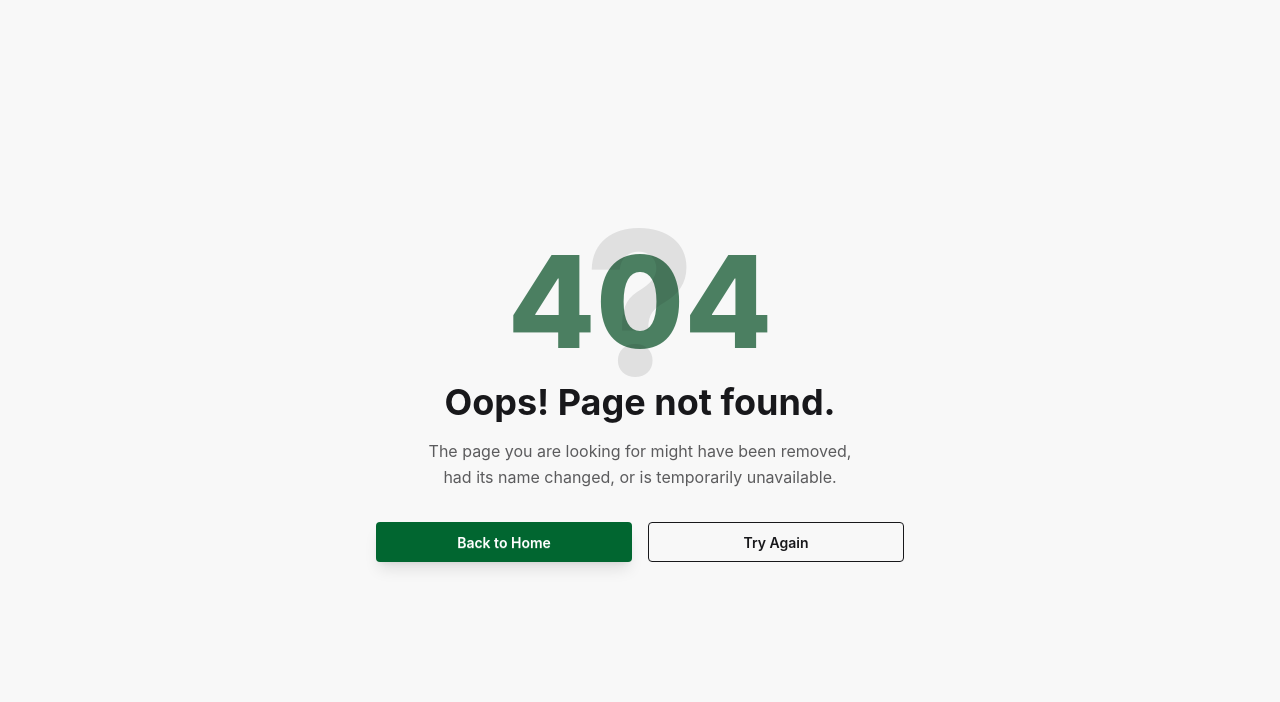
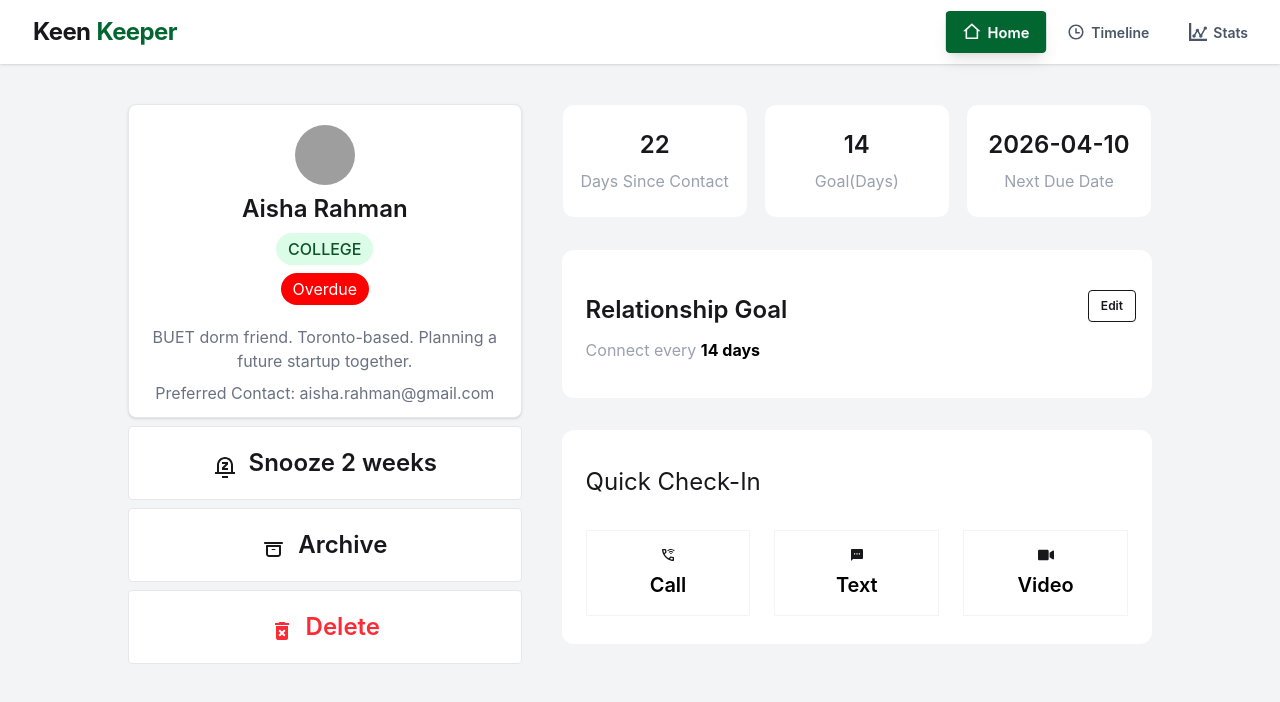
Before and after one commit to fardinSanjida/fardin-keeper, a React (Vite) app: page /friendDetails/1 in a window 1280 px wide. Before the commit this address had no page. Shown: the top 702 px of the page. Built offline with nearby package versions, Linux system fonts and the light colour scheme; grey boxes are pictures that could not be loaded.

Commit message:
friends details added

```diff
--- a/src/componenets/homepage/AllFriends.jsx
+++ b/src/componenets/homepage/AllFriends.jsx
@@ -1,4 +1,5 @@
 import React, { use } from 'react';
+import FriendCart from '../ui/FriendCart';
 
 
 const friendPromise = fetch('/friendsData.json').then(res => res.json());
@@ -11,14 +12,7 @@ const AllFriends = () => {
             <h1 className='text-3xl font-bold text-center mb-6'>All Friends</h1>
             <div className='w-[80%] grid grid-cols-1 md:grid-cols-2 lg:grid-cols-4 mx-auto gap-6 mt-20'>
                 {friends.map((friend) => (
-                    <div key={friend.id} className='card bg-base-100 border border-gray-200 shadow-sm '>
-                        <figure><img src={friend.picture} alt="Friend" className='mt-5 w-15 h-15 object-cover rounded-full' /></figure>
-                        <h2 className='text-2xl font-semibold text-center mt-2'>{friend.name}</h2>
-                        <p className='text-center mt-2 text-md text-gray-400'>{friend.days_since_contact}d ago </p>
-                        <h4 className='text-center mt-2 text-md font-medium text-green-900 bg-green-100 w-fit py-1 px-3 rounded-full mx-auto'>{friend.tags[0].toUpperCase()}</h4>
-                        <p className=' w-fit mx-auto px-3 py-1 mt-2 mb-6 text-md text-white rounded-full'  style={{ backgroundColor: friend.status === "Overdue" ? "red" : friend.status === "O  n-track" ? "green" :  "orange",  }}>{friend.status}</p>
-                    </div>
-
+                   <FriendCart key={friend.id} friend={friend} />
                 ))}
             </div>
 
--- /dev/null
+++ b/src/componenets/ui/FriendCart.jsx
@@ -0,0 +1,21 @@
+import React from 'react';
+import {  Link } from 'react-router';
+
+
+const FriendCart = ({ friend }) => {
+    return (
+        <div>
+         <Link to={`/friendDetails/${friend.id}`} key={friend.id} className='card bg-base-100 border border-gray-200 shadow-sm '>
+                        <figure><img src={friend.picture} alt="Friend" className='mt-5 w-15 h-15 object-cover rounded-full' /></figure>
+                        <h2 className='text-2xl font-semibold text-center mt-2'>{friend.name}</h2>
+                        <p className='text-center mt-2 text-md text-gray-400'>{friend.days_since_contact}d ago </p>
+                        <h4 className='text-center mt-2 text-md font-medium text-green-900 bg-green-100 w-fit py-1 px-3 rounded-full mx-auto'>{friend.tags[0].toUpperCase()}</h4>
+                        <p className=' w-fit mx-auto px-3 py-1 mt-2 mb-6 text-md text-white rounded-full'  style={{ backgroundColor: friend.status === "Overdue" ? "red" : friend.status === "On-track" ? "green" :  "orange",  }}>{friend.status}</p>
+                    </Link>
+
+
+        </div>
+    );
+};
+
+export default FriendCart;
--- a/src/pages/error/Error.jsx
+++ b/src/pages/error/Error.jsx
@@ -1,5 +1,7 @@
 import React from 'react';
-import { Link, useRouteError } from 'react-router';
+import {  useRouteError } from 'react-router';
+import { Link } from 'react-router';
+
 
 const Error = () => {
     const error = useRouteError();
--- /dev/null
+++ b/src/pages/friendDetails/FriendDetails.jsx
@@ -0,0 +1,103 @@
+import React from 'react';
+import { useLoaderData, useParams } from 'react-router';
+import { RiNotificationSnoozeLine } from "react-icons/ri";
+import { MdDeleteForever } from "react-icons/md";
+import { TiArchive } from "react-icons/ti";
+import { MdOutlineWifiCalling3 } from "react-icons/md";
+import { FaVideo } from "react-icons/fa";
+import { IoMdText } from "react-icons/io";
+
+
+
+const FriendDetails = () => {
+
+    const { id } = useParams();
+
+   const friends = useLoaderData();
+    const expectedFriend = friends.find(friend => friend.id === parseInt(id));
+    console.log(expectedFriend,"expectedFriend");
+
+
+
+    return (
+        <div className= 'bg-gray-100' >
+
+            {expectedFriend && (
+                <div className=' w-[80%] pt-10 pb-10 gap-10 mx-auto flex'>
+                <div className='w-[40%]'>
+                     <div key={expectedFriend.id} className='card bg-base-100 border border-gray-200 shadow-sm '>
+                        <figure><img src={expectedFriend.picture} alt="Friend" className='mt-5 w-15 h-15 object-cover rounded-full' /></figure>
+                        <h2 className='text-2xl font-semibold text-center mt-2'>{expectedFriend.name}</h2>
+
+                        <h4 className='text-center mt-2 text-md font-medium text-green-900 bg-green-100 w-fit py-1 px-3 rounded-full mx-auto'>{expectedFriend.tags[0].toUpperCase()}</h4>
+                        <p className=' w-fit mx-auto px-3 py-1 mt-2 mb-3 text-md text-white rounded-full'  style={{ backgroundColor: expectedFriend.status === "Overdue" ? "red" : expectedFriend.status === "On-track" ? "green" :  "orange",  }}>{expectedFriend.status}</p>
+                        <p className='text-center mt-2 text-md text-gray-500'>{expectedFriend.bio} </p>
+                        <p className='text-center mt-2 pb-3 text-md text-gray-500'> Preferred Contact: {expectedFriend.email} </p>
+                    </div>
+                     <div>
+                         <h4 className ='text-2xl  bg-white  font-semibold justify-center mt-2 p-5 border-1 border-gray-200 flex gap-3 rounded' > <RiNotificationSnoozeLine className='font-semibold text-center mt-2'/> Snooze 2 weeks</h4>
+                     </div>
+                     <div>
+                         <h4 className ='text-2xl  bg-white  font-semibold justify-center mt-2 p-5 border-1 border-gray-200 flex gap-3 rounded' > <TiArchive className='font-semibold text-center mt-2'/> Archive</h4>
+                     </div>
+                     <div>
+                         <h4 className ='text-2xl text-red-500 bg-white font-semibold justify-center mt-2 p-5 border-1 border-gray-200 flex gap-3 rounded ' > <MdDeleteForever className='font-semibold text-center mt-2'/> Delete</h4>
+                     </div>
+                </div>
+                <div className='w-[60%] mb-3'>
+                    <div className=' grid  md:grid-cols-3 gap-4 mb-8 '>
+                        <div className=' border border-gray-100 bg-white rounded-xl '>
+                            <h4 className='text-2xl font-semibold text-center mt-6 border-grey-100 bg-white'>{expectedFriend.days_since_contact}</h4>
+                            <p className='text-center mt-2 text-md text-gray-400 mb-6'>Days Since Contact</p>
+                        </div>
+                        <div className='border border-gray-100  bg-white rounded-xl '>
+                            <h4 className='text-2xl font-semibold text-center mt-6 border-grey-100 '>{expectedFriend.goal}</h4>
+                            <p className='text-center mt-2 text-md text-gray-400'>Goal(Days)</p>
+                        </div>
+                        <div className='border border-gray-100 bg-white rounded-xl '>
+                            <h4 className='text-2xl font-semibold text-center mt-6 border-grey-100'>{expectedFriend.next_due_date}</h4>
+                            <p className='text-center mt-2 text-md text-gray-400'>Next Due Date</p>
+                        </div>
+                    </div>
+                    <div className='bg-white pl-6 mb-4 rounded-xl'>
+                        <div className=' gap-2  items-center justify-between flex text-center '>
+                          <h4 className='text-2xl font-semibold border-grey-100 pt-5 mt-6 '>Relationship Goal</h4>
+                          <button className=' btn btn-sm  mt-9 mr-4 btn-outline '> Edit</button>
+                           </div>
+                        <p className=' text-md text-gray-400 mt-3 pb-9 mb-8'>Connect every <span className=' font-bold text-black'>{expectedFriend.goal} days</span></p>
+
+                    </div>
+                    <div className='bg-white p-6 pb-7 rounded-xl'>
+                     <h4 className='text-2xl border-grey-100 pt-3 '> Quick Check-In</h4>
+                     <div className='grid md:grid-cols-3 gap-6 mt-4 '>
+                       <div className=' border border-gray-100 bg-white items-center justify-center flex flex-col gap-2 mt-4'>
+                            <h4 className=' mt-4 border-grey-100'> <MdOutlineWifiCalling3/></h4>
+                            <p className='text-center mb-4 text-xl font-semibold text-black'>Call</p>
+                        </div>
+                         <div className=' border border-gray-100 bg-white items-center justify-center flex flex-col gap-2 mt-4 '>
+                            <h4 className='  mt-4 border-grey-100'> <IoMdText /></h4>
+                            <p className='text-center mb-4 text-xl font-semibold text-black'>Text</p>
+                        </div>
+
+                         <div className=' border border-gray-100 bg-white items-center justify-center flex flex-col gap-2 mt-4 '>
+                            <h4 className=' mt-4 border-grey-100'> <FaVideo /></h4>
+                            <p className='text-center mb-4 text-xl font-semibold text-black'>Video</p>
+                        </div>
+
+
+
+                    </div>
+
+
+                    </div>
+
+                </div>
+
+
+                </div>
+            )}
+        </div>
+    );
+};
+
+export default FriendDetails;
--- a/src/routes/Routes.jsx
+++ b/src/routes/Routes.jsx
@@ -5,6 +5,7 @@ import Timeline from '../pages/timeline/Timeline';
 import Stats from '../pages/stats/Stats';
 import MainLayout from '../layout/MainLayout';
 import Error from '../pages/error/Error';
+import FriendDetails from "../pages/friendDetails/FriendDetails";
 
 export const router = createBrowserRouter([
   {
@@ -26,6 +27,11 @@ export const router = createBrowserRouter([
       {
         path: "/stats",
         element: <Stats />,
+      },
+      {
+        path: "/friendDetails/:id",
+        element: <FriendDetails />,
+        loader: () => fetch('/friendsData.json').then(res => res.json())
       }
 
     ],
```
